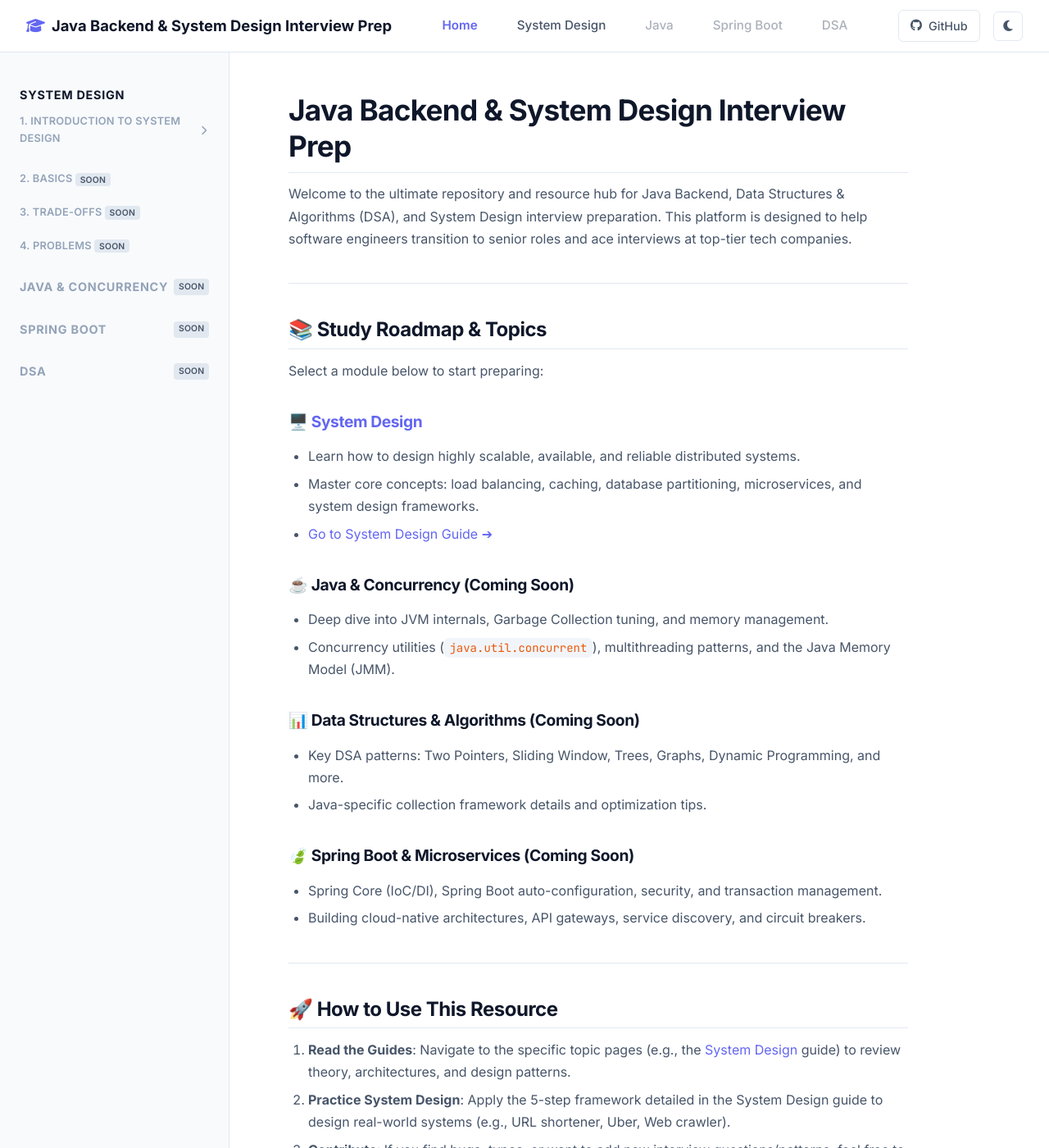
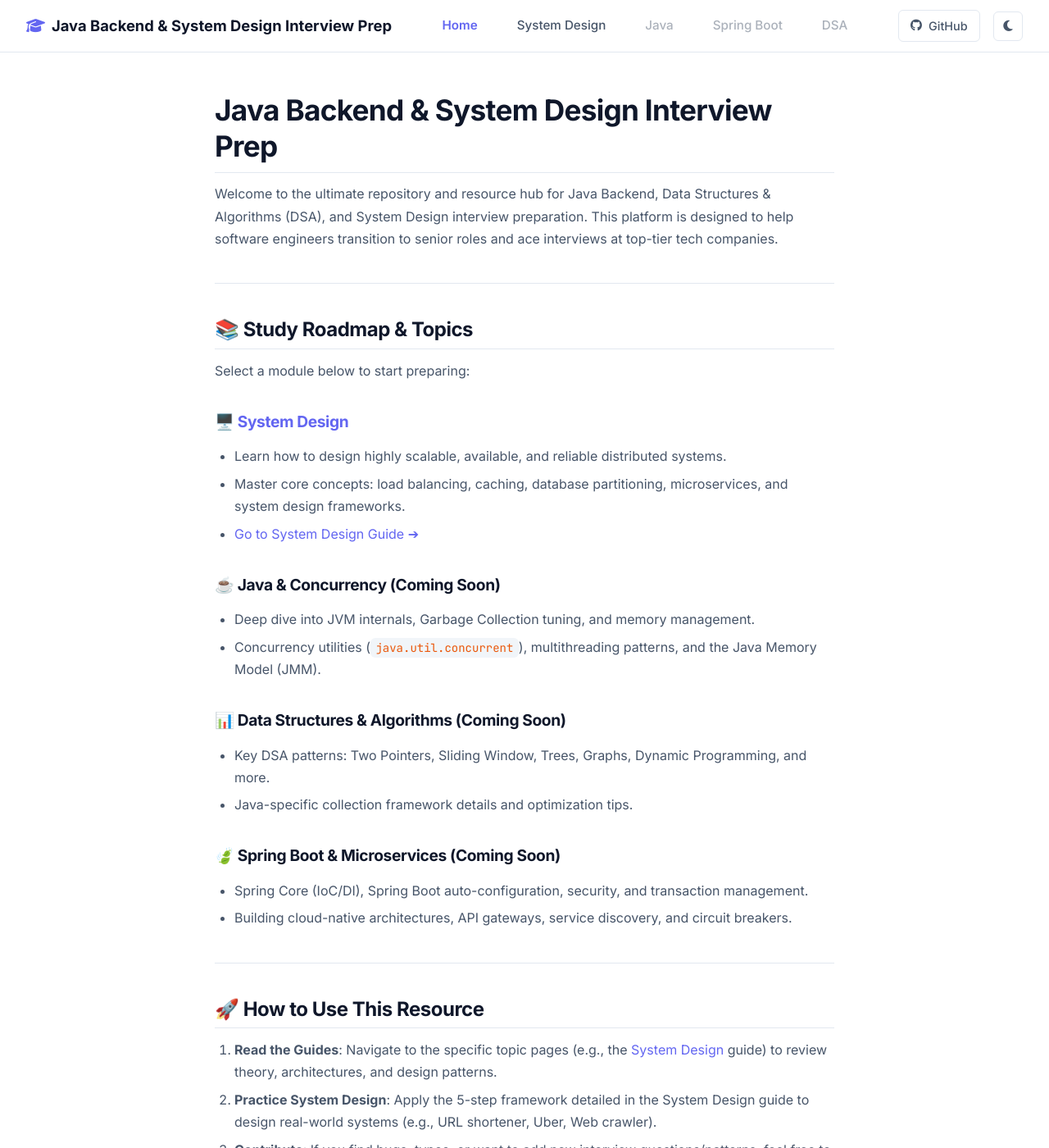
Before and after one commit to shouvik126/java-dsa-system-design-interview, a Jekyll site: the page built from README.md, in a window 1280 px wide and 1400 px high. Shown: the whole window at 82% size. Built offline with Jekyll 4.4.1, drawn with Linux system fonts in a browser that asks for light colours.

Commit message:
style change

```diff
--- a/_layouts/default.html
+++ b/_layouts/default.html
@@ -1,3 +1,7 @@
+{% assign show_sidebar = true %}
+{% if page.url == "/" or page.url == "/index.html" or page.sidebar == false %}
+  {% assign show_sidebar = false %}
+{% endif %}
 <!DOCTYPE html>
 <html lang="en-US">
   <head>
@@ -62,9 +66,13 @@
 
     <!-- Mobile Header -->
     <div class="mobile-header">
+      {% if show_sidebar %}
       <button id="sidebarToggle" class="mobile-btn" aria-label="Toggle Navigation Menu">
         <i class="fas fa-bars"></i>
       </button>
+      {% else %}
+      <div style="width: 40px;"></div>
+      {% endif %}
       <span class="mobile-logo">{{ site.title }}</span>
       <button id="themeToggleMobile" class="mobile-btn" aria-label="Toggle Dark Theme">
         <i class="fas fa-moon"></i>
@@ -72,10 +80,12 @@
     </div>
 
     <!-- Layout Container -->
-    <div class="layout-container">
+    <div class="layout-container{% unless show_sidebar %} no-sidebar{% endunless %}">
       <!-- Left Sidebar (Tree Navigation) -->
+      {% if show_sidebar %}
       <aside class="sidebar" id="sidebarMenu">
         <nav class="sidebar-nav">
+          {% if page.url contains '/System-Design/' %}
           <div class="sidebar-section">
             <h3 class="sidebar-heading">
               <a href="{{ '/System-Design/' | relative_url }}" class="{% if page.url == '/System-Design/' %}active{% endif %}">
@@ -124,20 +134,67 @@
               </li>
             </ul>
           </div>
-
+          {% elsif page.url contains '/Java/' %}
           <div class="sidebar-section">
-            <h3 class="sidebar-heading disabled-section">Java & Concurrency <span class="badge">Soon</span></h3>
+            <h3 class="sidebar-heading">
+              <a href="#" class="active">
+                Java & Concurrency
+              </a>
+            </h3>
+            <ul class="sidebar-tree">
+              <!-- Placeholder groups for Java -->
+              <li class="tree-group disabled-group">
+                <span class="group-title">1. JVM Internals <span class="badge">Soon</span></span>
+              </li>
+              <li class="tree-group disabled-group">
+                <span class="group-title">2. Memory Management <span class="badge">Soon</span></span>
+              </li>
+              <li class="tree-group disabled-group">
+                <span class="group-title">3. Concurrency <span class="badge">Soon</span></span>
+              </li>
+            </ul>
           </div>
-
+          {% elsif page.url contains '/Spring-Boot/' %}
           <div class="sidebar-section">
-            <h3 class="sidebar-heading disabled-section">Spring Boot <span class="badge">Soon</span></h3>
+            <h3 class="sidebar-heading">
+              <a href="#" class="active">
+                Spring Boot
+              </a>
+            </h3>
+            <ul class="sidebar-tree">
+              <!-- Placeholder groups for Spring Boot -->
+              <li class="tree-group disabled-group">
+                <span class="group-title">1. Core Concepts <span class="badge">Soon</span></span>
+              </li>
+              <li class="tree-group disabled-group">
+                <span class="group-title">2. Microservices <span class="badge">Soon</span></span>
+              </li>
+            </ul>
           </div>
-
+          {% elsif page.url contains '/DSA/' %}
           <div class="sidebar-section">
-            <h3 class="sidebar-heading disabled-section">DSA <span class="badge">Soon</span></h3>
+            <h3 class="sidebar-heading">
+              <a href="#" class="active">
+                DSA
+              </a>
+            </h3>
+            <ul class="sidebar-tree">
+              <!-- Placeholder groups for DSA -->
+              <li class="tree-group disabled-group">
+                <span class="group-title">1. Arrays & Hashing <span class="badge">Soon</span></span>
+              </li>
+              <li class="tree-group disabled-group">
+                <span class="group-title">2. Two Pointers <span class="badge">Soon</span></span>
+              </li>
+              <li class="tree-group disabled-group">
+                <span class="group-title">3. Dynamic Programming <span class="badge">Soon</span></span>
+              </li>
+            </ul>
           </div>
+          {% endif %}
         </nav>
       </aside>
+      {% endif %}
 
       <!-- Main Content Area -->
       <main class="content-area">
--- a/assets/css/style.css
+++ b/assets/css/style.css
@@ -240,6 +240,15 @@ a:hover {
   max-width: 1440px;
   margin: 64px auto 0 auto; /* offset by navbar height */
   min-height: calc(100vh - 64px);
+}
+
+.layout-container.no-sidebar {
+  justify-content: center;
+}
+
+.layout-container.no-sidebar .content-area {
+  max-width: 900px;
+  width: 100%;
 }
 
 /* ==========================================================================
```
